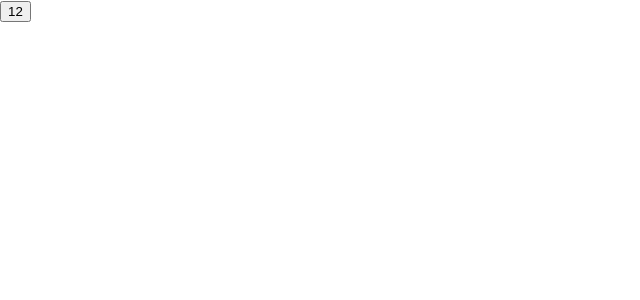
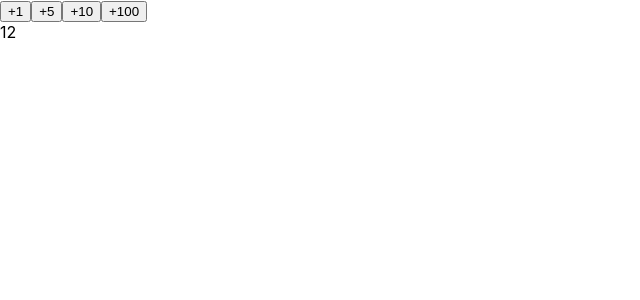
Before and after one commit to dvibbert/react-getting-started-typescript, a React (Create React App) app: page / in a window 1280 px wide. Shown: the top 300 px of the page, without its empty margins (0-640 px from the left). Built offline with nearby package versions, Linux system fonts and the light colour scheme.

Commit message:
Exercise 1.4

```diff
--- a/src/App.tsx
+++ b/src/App.tsx
@@ -2,20 +2,24 @@ import React, { FC, useState } from 'react';
 import logo from './logo.svg';
 import './App.css';
 
+type incrementCounter = (increment: number) => void;
+
 interface ButtonProps {
-  count: number;
-  onClick: () => void;
+  increment: number;
+  onClick: incrementCounter;
 }
 
 const Button: FC<ButtonProps> = (props) => {
+  const onClick = () => props.onClick(props.increment);
+
   return (
-    <button onClick={props.onClick}>{props.count}</button>
+    <button onClick={onClick}>+{props.increment}</button>
     )
 }
 
-const useCounter = (initialCount : number): [number, () => void] => {
+const useCounter = (initialCount : number): [number, incrementCounter] => {
   const [count, setCount] = useState(initialCount);
-  const handleClick = () => setCount(count + 1);
+  const handleClick = (increment: number) => setCount(count + increment);
 
   return [
     count,
@@ -27,7 +31,15 @@ const App: React.FC = () => {
   const [count, handleClick] = useCounter(12);
 
   return (
-    <Button count={count} onClick={handleClick}/>
+    <>
+      <div>
+        <Button increment={1} onClick={handleClick}/>
+        <Button increment={5} onClick={handleClick}/>
+        <Button increment={10} onClick={handleClick}/>
+        <Button increment={100} onClick={handleClick}/>
+      </div>
+    <div>{count}</div>
+    </>
   );
 };
 
```
